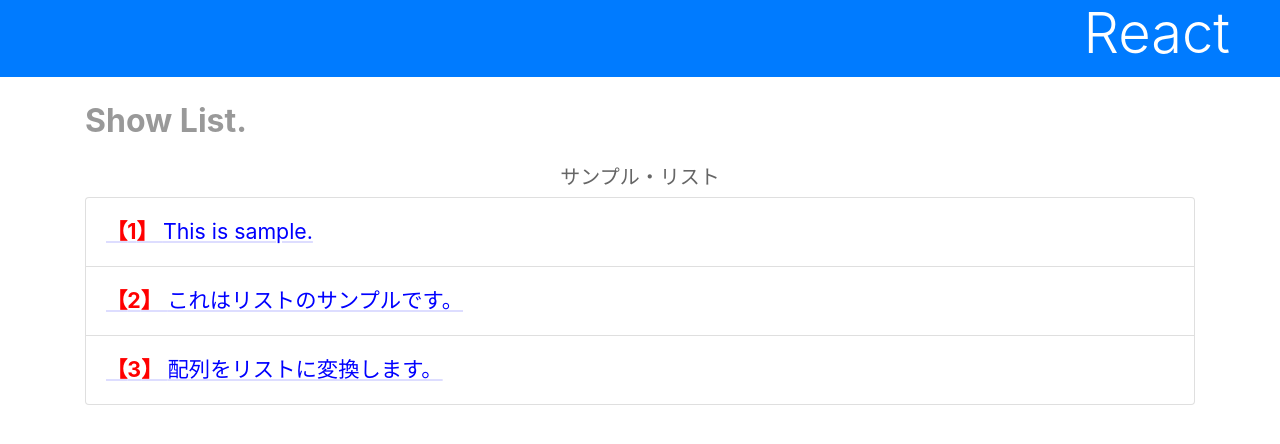
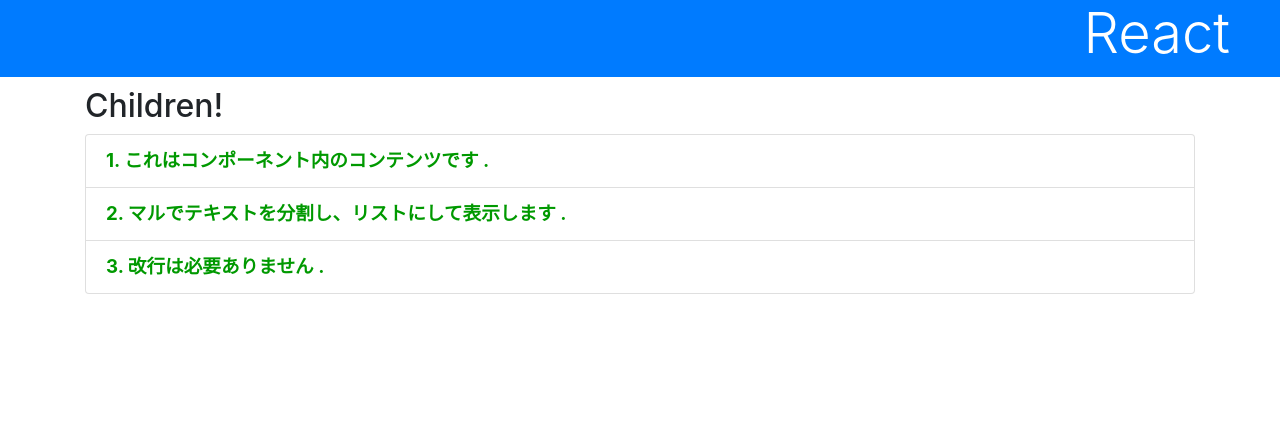
Before and after one commit to mendelssohnbach/react-next-getting-started, a React (Create React App) app: page / in a window 1280 px wide. Shown: the top 444 px of the page. Built offline with nearby package versions, Linux system fonts and the light colour scheme.

Commit message:
list3-25

```diff
--- a/src/App.js
+++ b/src/App.js
@@ -2,13 +2,10 @@
 import './App.css';
 
 class App extends React.Component {
-  data = ['This is sample.', 'これはリストのサンプルです。', '配列をリストに変換します。'];
+  input = '';
 
   constructor(props) {
     super(props);
-    this.state = {
-      list: this.data,
-    };
   }
 
   render() {
@@ -16,55 +13,45 @@
       <div>
         <h1 className="bg-primary text-white display-4">React</h1>
         <div className="container">
-          <p className="subtitle">Show List.</p>
-          <List title="サンプル・リスト" data={this.data} />
+          <Message title="Children!">
+            これはコンポーネント内のコンテンツです。
+            マルでテキストを分割し、リストにして表示します。 改行は必要ありません。
+          </Message>
         </div>
       </div>
     );
   }
 }
 
-class List extends React.Component {
-  number = 1;
+class Message extends React.Component {
+  li = {
+    fontSize: '14pt',
+    fontWeight: 'bold',
+    color: '#090',
+  };
 
   render() {
-    const data = this.props.data;
+    const content = this.props.children;
+    const arr = content.split('。');
+    let arr2 = [];
+    for (let i = 0; i < arr.length; i++) {
+      if (arr[i].trim() !== '') {
+        arr2.push(arr[i]);
+      }
+    }
+    const list = arr2.map((value, key) => (
+      <li className="list-group-item" style={this.li} key={key}>
+        {key + 1}. {value} .
+      </li>
+    ));
+
     return (
       <div>
-        <p className="h5 text-center">{this.props.title}</p>
-        <ul className="list-group">
-          {data.map((item, key) => (
-            <li className="list-group-item" key={key}>
-              <Item number={key + 1} value={item} />
-            </li>
-          ))}
-        </ul>
+        <h2>{this.props.title}</h2>
+        <ol className="list-group">{list}</ol>
       </div>
     );
   }
 }
 
-class Item extends React.Component {
-  itm = {
-    fontSize: '16pt',
-    color: '#00f',
-    textDecoration: 'underline',
-    textDecorationColor: '#ddf',
-  };
-
-  num = {
-    fontWeight: 'bold',
-    color: 'red',
-  };
-
-  render() {
-    return (
-      <p style={this.itm}>
-        <span style={this.num}>【{this.props.number}】&nbsp;</span>
-        {this.props.value}
-      </p>
-    );
-  }
-}
-
 export default App;
```
